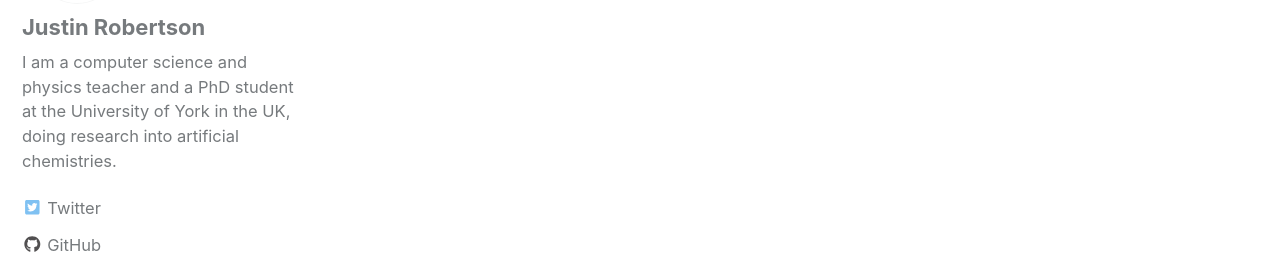
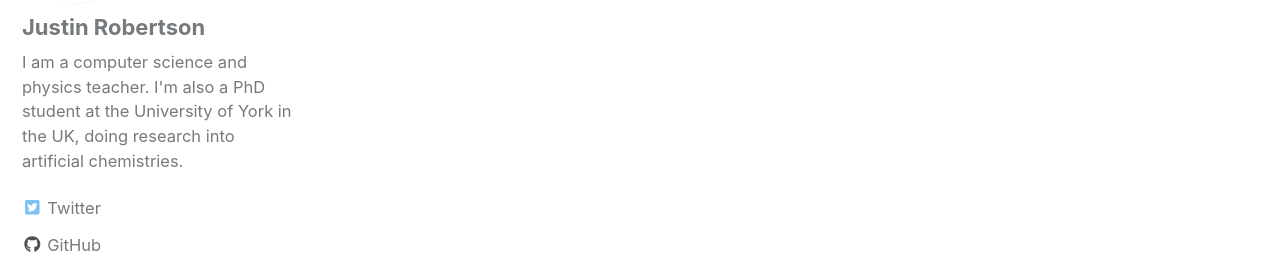
Before and after one commit to justinrobertson/justinrobertson.github.io, a Jekyll site: the page built from _pages/about.md, in a window 1280 px wide. Shown: the part 249-520 px from the top of the page. Built offline with Jekyll 4.4.1, drawn with Linux system fonts in a browser that asks for light colours; nearby versions of some CDN libraries.

Commit message:
Updated bio

```diff
--- a/_config.yml
+++ b/_config.yml
@@ -103,7 +103,7 @@ analytics:
 author:
   name             : "Justin Robertson"
   avatar           : "images/jrface1.png"
-  bio              : "I am a computer science and physics teacher and a PhD student at the University of York in the UK, doing research into artificial chemistries. "
+  bio              : "I am a computer science and physics teacher. I'm also a PhD student at the University of York in the UK, doing research into artificial chemistries. "
   # location         : ""
   email            :
   links:
```
